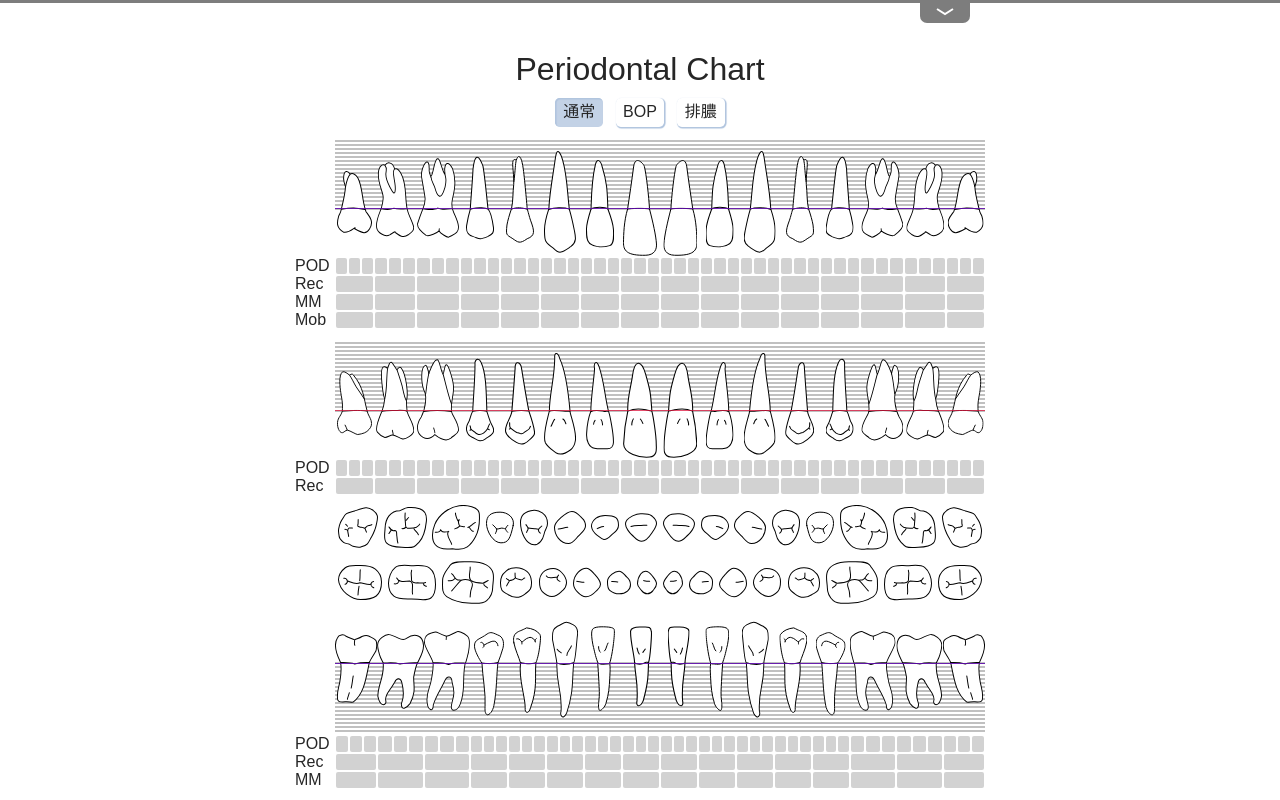
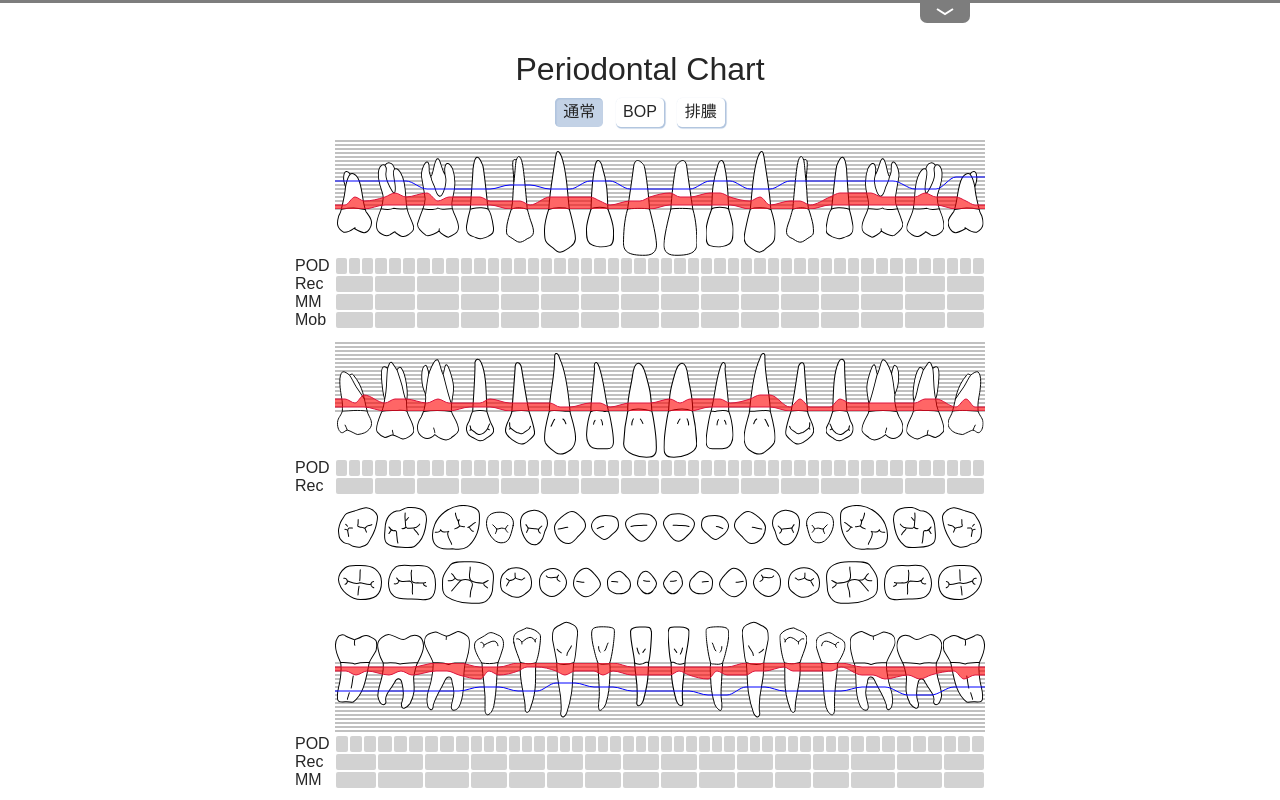
Before and after one commit to Kur04me/periodontal-chart, a Next.js app: page / in a window 1280 px wide. Shown: the top 800 px of the page. Built offline with nearby package versions, Linux system fonts and the light colour scheme.

Commit message:
Update environment variable configuration for dev and prod

```diff
--- a/next.config.js
+++ b/next.config.js
@@ -1,8 +1,11 @@
+const isProd = process.env.NODE_ENV === "production";
+
 /** @type {import('next').NextConfig} */
 const nextConfig = {
   output: "export",
-  basePath: "/periodontal-chart",
-  assetPrefix: "/periodontal-chart/",
+  // 本番環境の場合は '/periodontal-chart' を、開発環境の場合は空文字列を設定
+  basePath: isProd ? "/periodontal-chart" : "",
+  assetPrefix: isProd ? "/periodontal-chart/" : "",
   trailingSlash: true,
   images: {
     unoptimized: true,
--- a/src/components/Content.tsx
+++ b/src/components/Content.tsx
@@ -4,6 +4,7 @@ import examFlow from "../exam_flow";
 import { TeethStatus, SurfacesWithoutOcclusal, Position, Mode } from "./types";
 import { KEY_BIND } from "./constance";
 import RadioButton from "./RadioButton";
+import { sampleData } from "./sampleData";
 
 // TODO: BOP機能
 // TODO: リファクタリング
@@ -18,6 +19,7 @@ import RadioButton from "./RadioButton";
  */
 const initTeethStatus = (): TeethStatus => {
   const teethStatus: TeethStatus = {};
+  if (process.env.NODE_ENV === "development") return sampleData; // 開発環境ではサンプルデータを返す
   const teeth = ["1", "2", "3", "4", "5", "6", "7", "8"];
   for (let i = 1; i < 5; i++) {
     teeth.forEach((tooth) => {
--- a/src/components/ToothSVGContainer.tsx
+++ b/src/components/ToothSVGContainer.tsx
@@ -37,7 +37,10 @@ const ToothSVGContainer = ({
   };
 
   const svgFileName = `${jawType}_${surface[0]}_${toothNumber[1]}.svg`;
-  const svgFileURL = `/periodontal-chart/assets/${svgFileName}`;
+  const svgFileURL =
+    process.env.NODE_ENV === "development"
+      ? `/assets/${svgFileName}`
+      : `/periodontal-chart/assets/${svgFileName}`;
   const imageWidth = TOOTH_SVG_FILE_WIDTHS[svgFileName];
   const imageHeight = surface !== "occlusal" ? 120 : 45;
 
```
